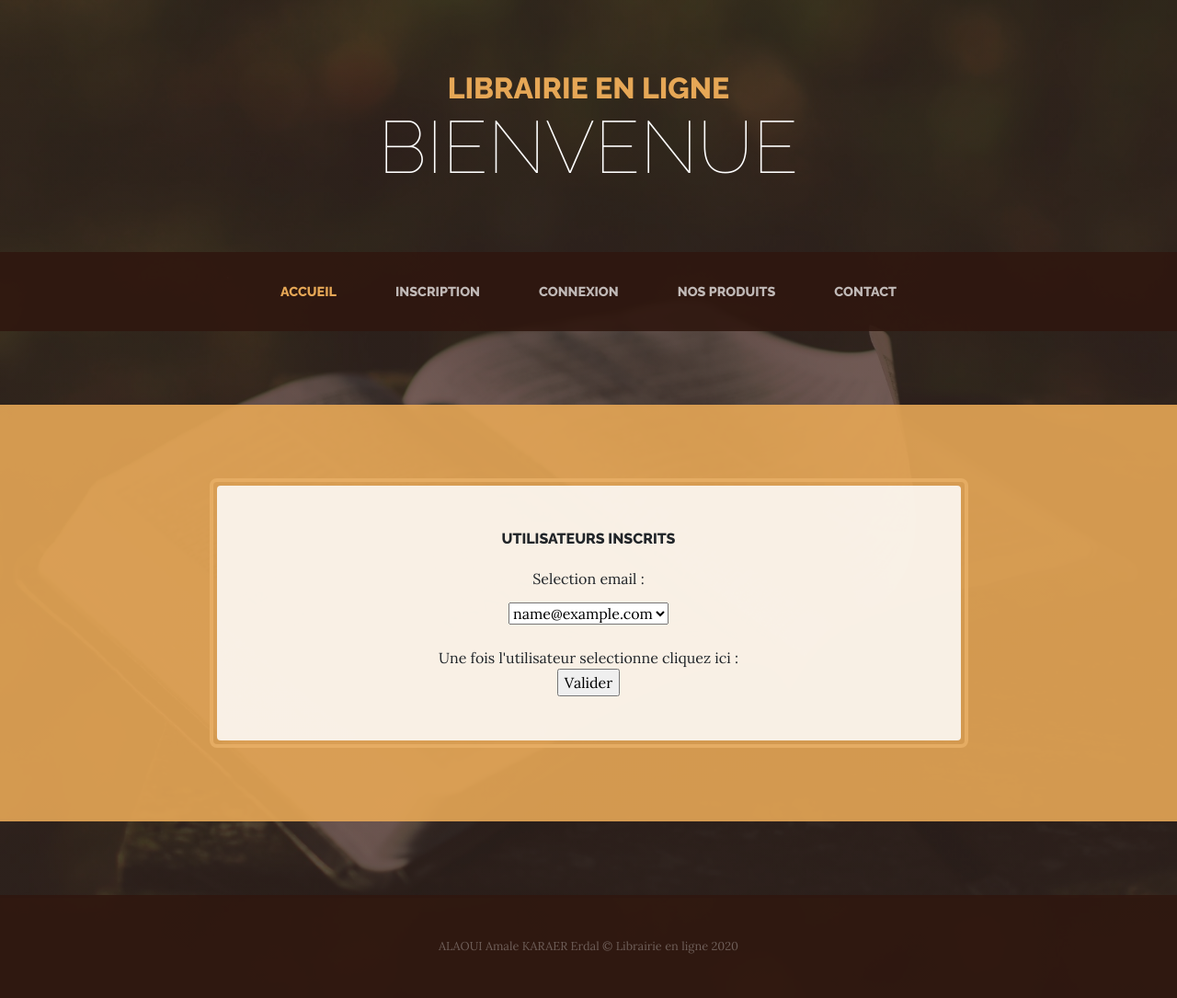
After one commit to ErdalKARAER/ProjetLibrairieEnLigne, a PHP site: page /vue/panel_admin.php in a window 1280 px wide. The commit adds this page. Shown: the whole page at 92% size. Run offline with PHP 8.4, Linux system fonts and the light colour scheme; tables that the repository leaves empty or names only in its code hold one stand-in row (values such as "Sample post").

Commit message:
creation panel_admin

```diff
--- a/css/business-casual.css
+++ b/css/business-casual.css
@@ -269,6 +269,11 @@ width: 150px;
   margin-right: auto;
 }
 
+.panel_admin{
+  display: block;
+  margin-right: auto;
+}
+
 .modif_espace_membre{
   display: block;
   margin-right: auto;
--- /dev/null
+++ b/vue/panel_admin.php
@@ -0,0 +1,52 @@
+<!DOCTYPE html>
+<html lang="fr">
+
+<?php include "../include/header.php"; ?>
+<?php include "../include/titre.php"; ?>
+<?php include "../include/navbar.php"; ?>
+
+  <section class="page-section cta">
+    <div class="container">
+      <div class="row">
+        <div class="col-xl-9 mx-auto">
+          <div class="cta-inner text-center rounded">
+            <h2 class="section-heading mb-4">
+              <span class="section-heading-upper">Utilisateurs inscrits</span>
+            </h2>
+            <div class="panel_admin">
+              <body>
+                <p>
+                    Selection email : <br>
+                    <form action="modif_user.php" method="post">
+                    <select name="nom">
+              <?php
+              $bdd = new PDO('mysql:host=localhost;dbname=projetbibliotheque;charset=utf8','root','');
+              $choixnom = $bdd ->query('SELECT email FROM connexion');
+              $a = $choixnom ->fetchall();
+              foreach($a as $value)
+                   {
+                     echo"<option value=".$value['email'].">".$value['email']."</option>";
+                   }
+              ?>
+              </select>
+
+              <br>
+              <br>
+              Une fois l'utilisateur selectionne cliquez ici : <br><input type="submit" value="Valider" /><br>
+              </form>
+            </div>
+          </div>
+        </div>
+      </div>
+    </div>
+  </section>
+
+<?php include "../include/footer.php"; ?>
+
+  <!-- Bootstrap core JavaScript -->
+  <script src="vendor/jquery/jquery.min.js"></script>
+  <script src="vendor/bootstrap/js/bootstrap.bundle.min.js"></script>
+
+</body>
+
+</html>
```
Also changed, not shown: manager/manager.php (+6 -2 lines), vue/modif_user.php (added).
